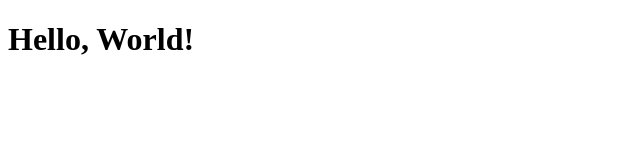
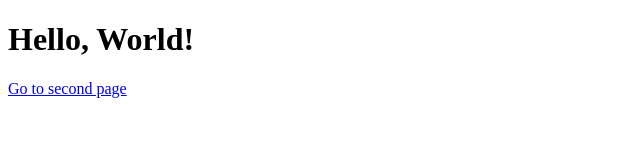
Before and after one commit to WMC-AHIF-2021/TestRepository, a plain HTML site: page src/index.html in a window 1280 px wide. Shown: the whole page, without its empty margins (0-640 px from the left). Drawn offline with Linux system fonts and the light colour scheme.

Commit message:
Update index.html

```diff
--- a/src/index.html
+++ b/src/index.html
@@ -6,5 +6,6 @@
   </head>
   <body>
     <h1>Hello, World!</h1>
+    <a href="./second.html">Go to second page</a>
   </body>
 </html>
```
